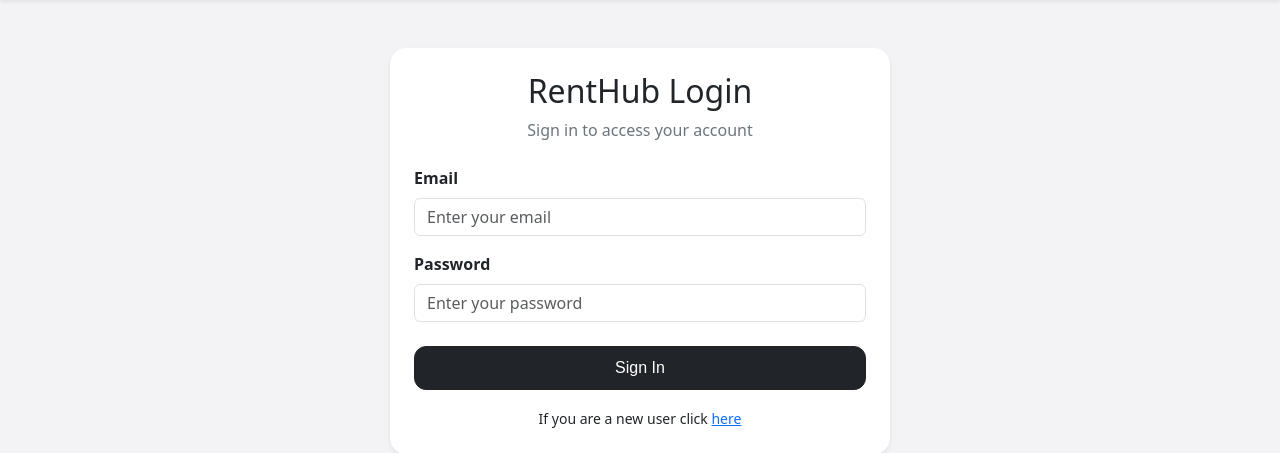
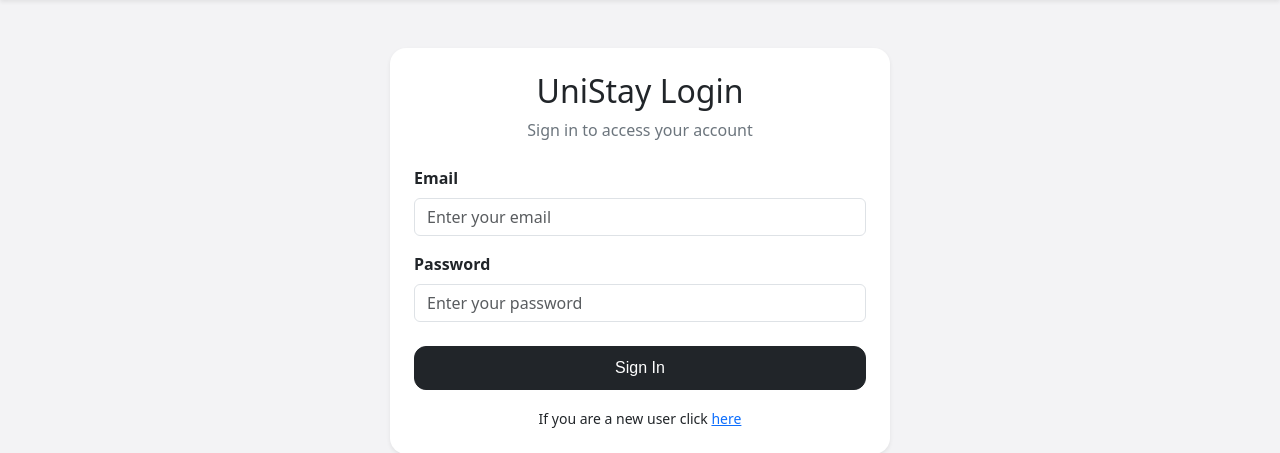
Before and after one commit to ImDuy/IFN582-UniStay, a Flask app: page /auth/login in a window 1280 px wide. Shown: the part 66-519 px from the top of the page. Run offline with Flask 3, Linux system fonts and the light colour scheme; some libraries are stand-ins or nearby versions.

Commit message:
Change login title from 'RentHub' to 'UniStay'

```diff
--- a/app/templates/pages/login.html
+++ b/app/templates/pages/login.html
@@ -5,7 +5,7 @@
 {% block main %}
 <div class="container py-5 d-flex justify-content-center">
   <div class="bg-white rounded-4 shadow-sm p-4 w-100" style="max-width: 500px;">
-    <h2 class="text-center mb-2">RentHub Login</h2>
+    <h2 class="text-center mb-2">UniStay Login</h2>
     <p class="text-center text-secondary mb-4">Sign in to access your account</p>
 
     {% with messages = get_flashed_messages(with_categories=true) %}
```
